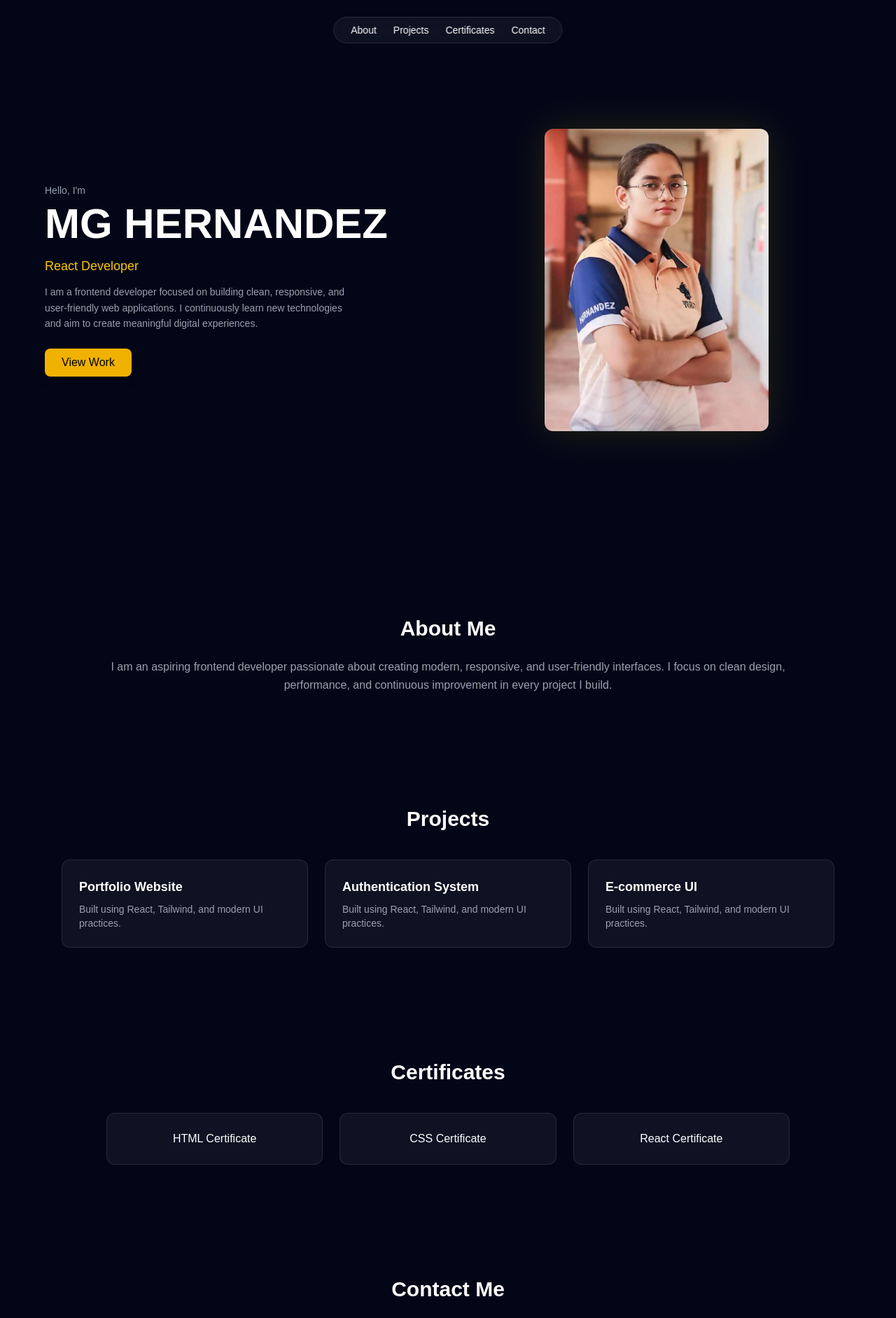
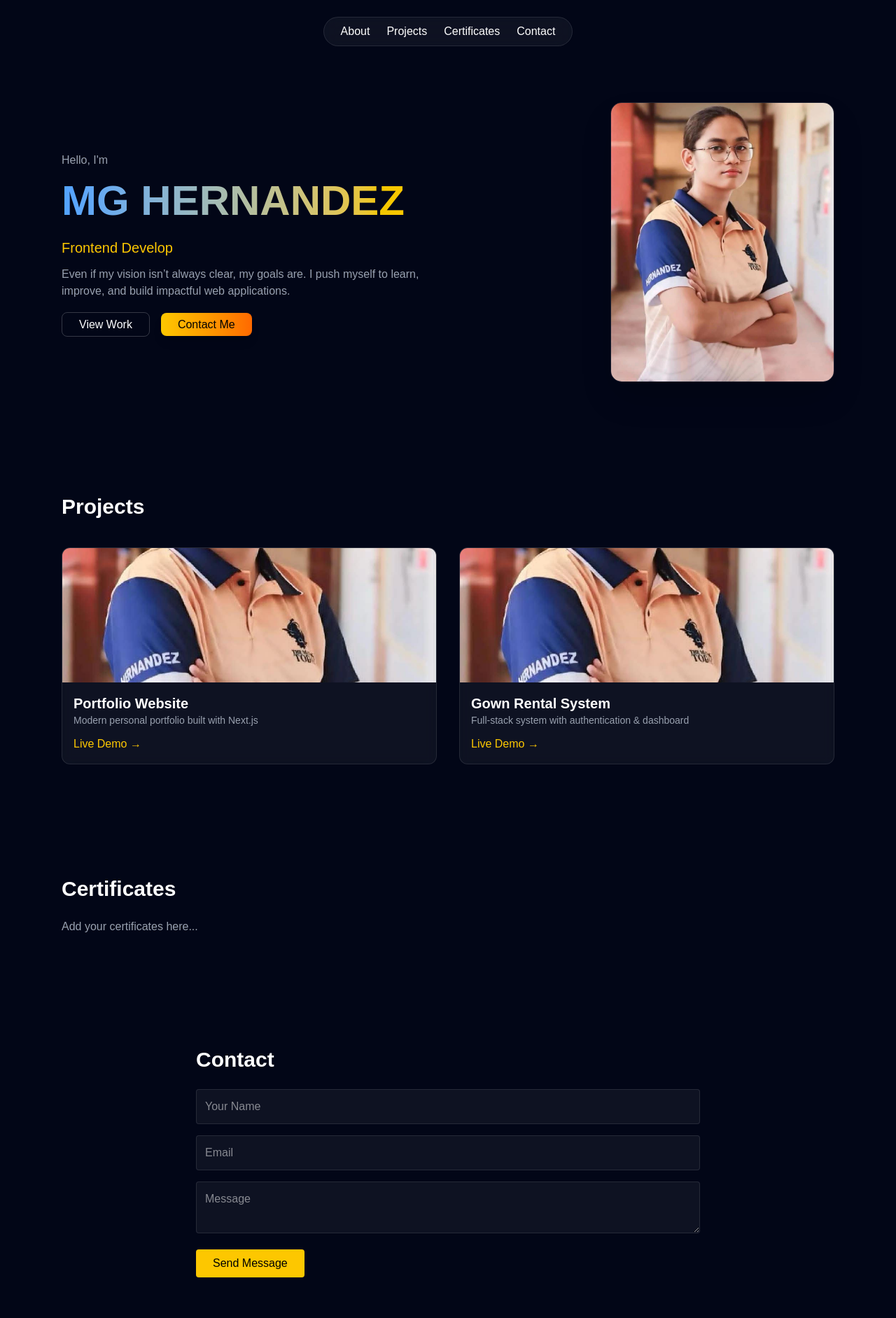
Before and after one commit to mghernandez690-del/portfolio, a Next.js app: page / in a window 1280 px wide. Shown: the top 1883 px of the page at 70% size. Built offline with nearby package versions, Linux system fonts and the light colour scheme.

Commit message:
Apple-level portfolio UI upgrade

```diff
--- a/app/page.tsx
+++ b/app/page.tsx
@@ -4,182 +4,179 @@ import { useEffect, useState } from "react";
 import { motion } from "framer-motion";
 
 export default function Home() {
+  const roles = ["React Developer", "UI Engineer", "Frontend Developer"];
   const [text, setText] = useState("");
-  const roles = ["Frontend Developer", "React Developer", "UI Developer"];
+  const [index, setIndex] = useState(0);
 
-  // ✅ FIXED typing loop
+  // typing effect
   useEffect(() => {
-    let roleIndex = 0;
+    let i = 0;
+    const interval = setInterval(() => {
+      setText(roles[index].slice(0, i));
+      i++;
+      if (i > roles[index].length) {
+        clearInterval(interval);
+        setTimeout(() => {
+          setIndex((prev) => (prev + 1) % roles.length);
+        }, 1500);
+      }
+    }, 60);
 
-    const loop = setInterval(() => {
-      let current = roles[roleIndex];
-      let i = 0;
-
-      const typing = setInterval(() => {
-        setText(current.slice(0, i));
-        i++;
-        if (i > current.length) clearInterval(typing);
-      }, 50);
-
-      roleIndex = (roleIndex + 1) % roles.length;
-    }, 2500);
-
-    return () => clearInterval(loop);
-  }, []);
+    return () => clearInterval(interval);
+  }, [index]);
 
   return (
-    <main className="min-h-screen bg-[#020617] text-white scroll-smooth">
+    <main className="min-h-screen bg-[#020617] text-white relative overflow-hidden">
 
-      {/* 🌌 BACKGROUND */}
-      <div className="fixed inset-0 -z-10">
-        <div className="absolute w-[500px] h-[500px] bg-blue-900 blur-[140px] opacity-40 top-[-100px] left-[-100px]" />
-        <div className="absolute w-[400px] h-[400px] bg-yellow-600 blur-[120px] opacity-20 bottom-[-100px] right-[-100px]" />
+      {/* 🔥 BACKGROUND GLOW */}
+      <div className="absolute inset-0 -z-10">
+        <div className="absolute w-[600px] h-[600px] bg-blue-800/30 blur-[150px] top-[-150px] left-[-150px]" />
+        <div className="absolute w-[500px] h-[500px] bg-yellow-500/20 blur-[120px] bottom-[-100px] right-[-100px]" />
       </div>
 
-      {/* 🔝 NAVBAR */}
-      <nav className="fixed top-6 left-1/2 -translate-x-1/2 z-50">
-        <div className="backdrop-blur-lg bg-white/5 border border-white/10 px-6 py-2 rounded-full flex gap-6 text-sm">
+      {/* ✨ PARTICLES */}
+      <div className="absolute inset-0 -z-10">
+        {[...Array(40)].map((_, i) => (
+          <div
+            key={i}
+            className="absolute w-1 h-1 bg-white/20 rounded-full animate-pulse"
+            style={{
+              top: `${Math.random() * 100}%`,
+              left: `${Math.random() * 100}%`,
+            }}
+          />
+        ))}
+      </div>
 
-          {[
-            { name: "About", id: "#about" },
-            { name: "Projects", id: "#projects" },
-            { name: "Certificates", id: "#certs" },
-            { name: "Contact", id: "#contact" },
-          ].map((item) => (
-            <a
-              key={item.name}
-              href={item.id}
-              className="relative hover:text-yellow-400 transition after:w-0 after:h-[2px] after:bg-yellow-400 after:absolute after:left-0 after:-bottom-1 hover:after:w-full after:transition-all"
-            >
-              {item.name}
-            </a>
-          ))}
-
+      {/* 🔹 NAVBAR */}
+      <nav className="flex justify-center pt-6">
+        <div className="backdrop-blur-md bg-white/5 border border-white/10 px-6 py-2 rounded-full space-x-6">
+          <a href="#about">About</a>
+          <a href="#projects">Projects</a>
+          <a href="#certs">Certificates</a>
+          <a href="#contact">Contact</a>
         </div>
       </nav>
 
-      {/* 🧠 HERO */}
-      <section className="flex items-center min-h-screen px-6">
-        <div className="max-w-6xl mx-auto w-full flex flex-col md:flex-row items-center gap-10">
+      {/* 🔥 HERO */}
+      <section className="max-w-6xl mx-auto px-6 py-20 flex flex-col md:flex-row items-center justify-between gap-10">
 
         {/* TEXT */}
-          <div className="flex-1">
+        <div className="max-w-xl">
+          <p className="text-gray-400 mb-2">Hello, I'm</p>
 
-            <p className="text-sm text-gray-400 mb-2">Hello, I'm</p>
-
-            <h1 className="text-5xl md:text-6xl font-bold mb-4">
+          <h1 className="text-5xl md:text-6xl font-bold leading-tight mb-4">
+            <span className="bg-gradient-to-r from-blue-400 to-yellow-400 text-transparent bg-clip-text">
               MG HERNANDEZ
+            </span>
           </h1>
 
-            <h2 className="text-lg text-yellow-400 mb-4 h-6">
+          <h2 className="text-yellow-400 text-xl mb-4 h-6">
             {text}
           </h2>
 
-            <p className="text-gray-400 max-w-md text-sm mb-6 leading-relaxed">
-              I am a frontend developer focused on building clean, responsive,
-              and user-friendly web applications. I continuously learn new
-              technologies and aim to create meaningful digital experiences.
+          <p className="text-gray-400 mb-6">
+            Even if my vision isn’t always clear, my goals are. I push myself to learn,
+            improve, and build impactful web applications.
           </p>
 
+          <div className="space-x-4">
             <a
               href="#projects"
-              className="px-6 py-2 bg-yellow-500 text-black rounded-lg hover:scale-105 transition shadow-lg inline-block"
+              className="px-6 py-2 border border-white/20 rounded-lg hover:bg-white/10 transition"
             >
               View Work
             </a>
+
+            <a
+              href="#contact"
+              className="px-6 py-2 bg-gradient-to-r from-yellow-400 to-orange-500 text-black rounded-lg hover:scale-105 transition shadow-lg"
+            >
+              Contact Me
+            </a>
+          </div>
         </div>
 
         {/* IMAGE */}
-          <div className="flex-1 flex justify-center">
-            <motion.img
+        <motion.div
+          initial={{ opacity: 0, scale: 0.9 }}
+          animate={{ opacity: 1, scale: 1 }}
+          transition={{ duration: 0.6 }}
+        >
+          <img
             src="/profile.png"
             alt="profile"
-              whileHover={{ scale: 1.05 }}
-              className="w-[260px] md:w-[320px] rounded-xl shadow-[0_0_60px_rgba(255,215,0,0.15)] object-cover"
+            className="w-[320px] h-[400px] object-cover rounded-2xl shadow-2xl border border-white/10"
           />
+        </motion.div>
+      </section>
+
+      {/* 💼 PROJECTS */}
+      <section id="projects" className="max-w-6xl mx-auto px-6 py-20">
+        <h2 className="text-3xl font-bold mb-10">Projects</h2>
+
+        <div className="grid md:grid-cols-2 gap-8">
+          {[
+            {
+              title: "Portfolio Website",
+              desc: "Modern personal portfolio built with Next.js",
+              img: "/profile.png",
+              link: "#",
+            },
+            {
+              title: "Gown Rental System",
+              desc: "Full-stack system with authentication & dashboard",
+              img: "/profile.png",
+              link: "#",
+            },
+          ].map((p, i) => (
+            <motion.div
+              key={i}
+              whileHover={{ scale: 1.03 }}
+              className="bg-white/5 border border-white/10 rounded-xl overflow-hidden backdrop-blur"
+            >
+              <img src={p.img} className="w-full h-48 object-cover" />
+              <div className="p-4">
+                <h3 className="text-xl font-semibold">{p.title}</h3>
+                <p className="text-gray-400 text-sm">{p.desc}</p>
+
+                <a
+                  href={p.link}
+                  className="inline-block mt-3 text-yellow-400"
+                >
+                  Live Demo →
+                </a>
               </div>
-
+            </motion.div>
+          ))}
         </div>
       </section>
 
-      {/* 👤 ABOUT */}
-      <section id="about" className="py-20 px-6 max-w-5xl mx-auto text-center">
-        <h2 className="text-3xl font-bold mb-6">About Me</h2>
-
-        <p className="text-gray-400 leading-relaxed">
-          I am an aspiring frontend developer passionate about creating modern,
-          responsive, and user-friendly interfaces. I focus on clean design,
-          performance, and continuous improvement in every project I build.
-        </p>
-      </section>
-
-      {/* 💼 PROJECTS */}
-      <section id="projects" className="py-20 px-6 max-w-6xl mx-auto">
-        <h2 className="text-3xl font-bold mb-10 text-center">Projects</h2>
-
-        <div className="grid md:grid-cols-3 gap-6">
-
-          {[
-            "Portfolio Website",
-            "Authentication System",
-            "E-commerce UI",
-          ].map((proj) => (
-            <motion.div
-              key={proj}
-              whileHover={{ scale: 1.05 }}
-              className="bg-white/5 border border-white/10 rounded-xl p-6 hover:shadow-[0_0_30px_rgba(255,215,0,0.2)] transition"
-            >
-              <h3 className="text-lg font-semibold mb-2">{proj}</h3>
-              <p className="text-sm text-gray-400">
-                Built using React, Tailwind, and modern UI practices.
-              </p>
-            </motion.div>
-          ))}
-
-        </div>
-      </section>
-
-      {/* 🎓 CERTIFICATES */}
-      <section id="certs" className="py-20 px-6 max-w-5xl mx-auto text-center">
-        <h2 className="text-3xl font-bold mb-10">Certificates</h2>
-
-        <div className="grid md:grid-cols-3 gap-6">
-          {["HTML Certificate", "CSS Certificate", "React Certificate"].map(
-            (cert) => (
-              <div
-                key={cert}
-                className="bg-white/5 border border-white/10 p-6 rounded-xl"
-              >
-                {cert}
-              </div>
-            )
-          )}
-        </div>
+      {/* 📜 CERTIFICATES */}
+      <section id="certs" className="max-w-6xl mx-auto px-6 py-20">
+        <h2 className="text-3xl font-bold mb-6">Certificates</h2>
+        <p className="text-gray-400">Add your certificates here...</p>
       </section>
 
       {/* 📩 CONTACT */}
-      <section id="contact" className="py-20 px-6 max-w-xl mx-auto text-center">
-        <h2 className="text-3xl font-bold mb-6">Contact Me</h2>
+      <section id="contact" className="max-w-3xl mx-auto px-6 py-20">
+        <h2 className="text-3xl font-bold mb-6">Contact</h2>
 
-        <form className="flex flex-col gap-4">
+        <form className="space-y-4">
           <input
-            type="text"
             placeholder="Your Name"
-            className="p-3 bg-white/5 border border-white/10 rounded"
+            className="w-full p-3 bg-white/5 border border-white/10 rounded"
+          />
+          <input
+            placeholder="Email"
+            className="w-full p-3 bg-white/5 border border-white/10 rounded"
+          />
+          <textarea
+            placeholder="Message"
+            className="w-full p-3 bg-white/5 border border-white/10 rounded"
           />
 
-          <input
-            type="email"
-            placeholder="Your Email"
-            className="p-3 bg-white/5 border border-white/10 rounded"
-          />
-
-          <textarea
-            placeholder="Message"
-            className="p-3 bg-white/5 border border-white/10 rounded"
-          />
-
-          <button className="bg-yellow-500 text-black py-3 rounded hover:scale-105 transition">
+          <button className="px-6 py-2 bg-yellow-400 text-black rounded hover:scale-105 transition">
             Send Message
           </button>
         </form>
```
Lines whose indentation alone changed are shown as unchanged.
